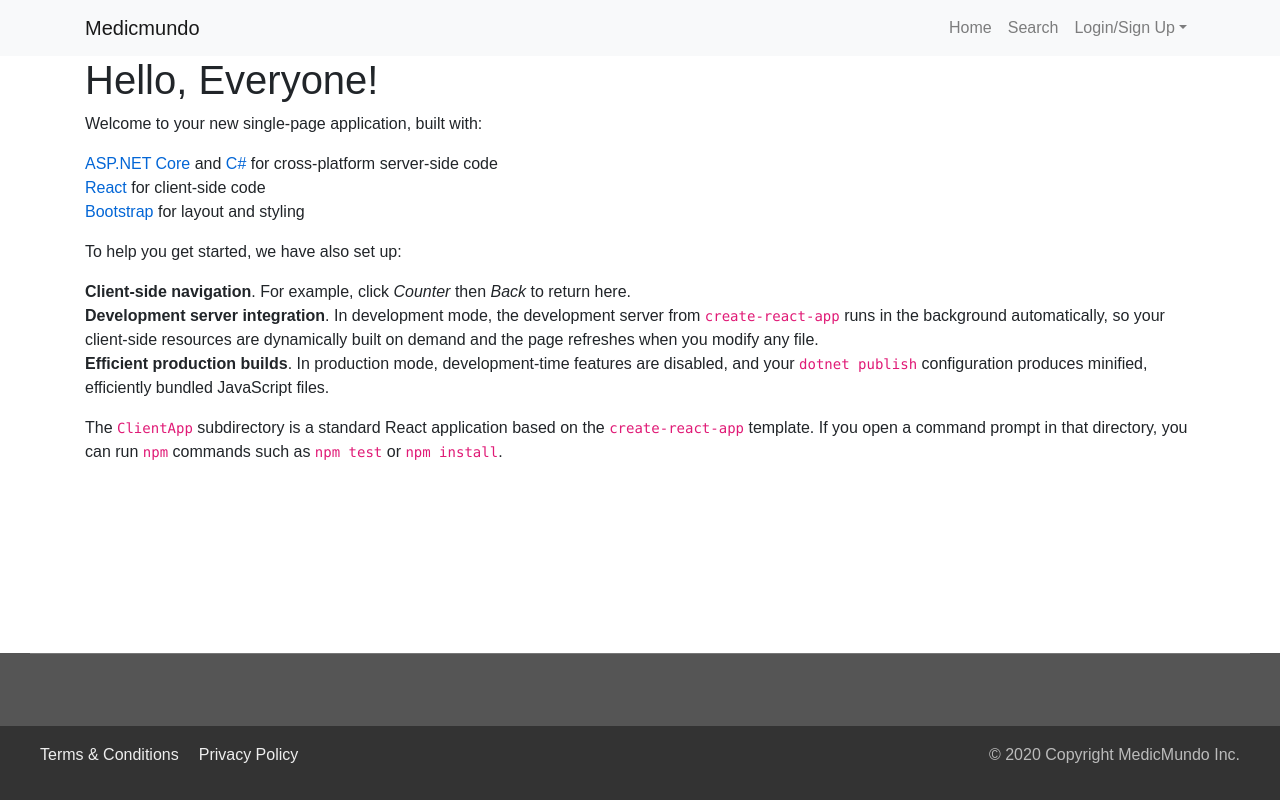
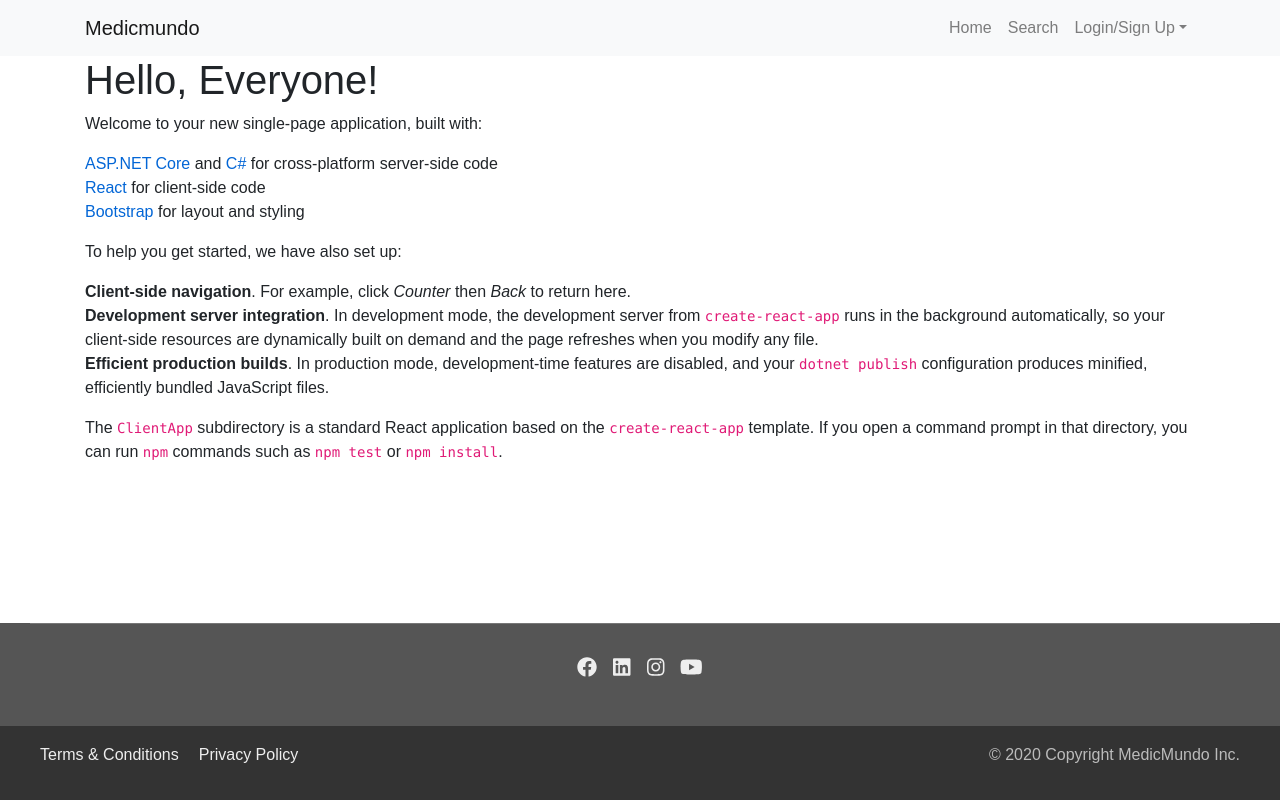
Before and after one commit to DoctorFinder/DocFinder, a React (Create React App) app in the folder DocFinder/ClientApp/: page / in a window 1280 px wide. Built offline with nearby package versions, Linux system fonts and the light colour scheme.

Commit message:
Added social share footer menu template and it needs some styling

```diff
--- a/DocFinder/ClientApp/package.json
+++ b/DocFinder/ClientApp/package.json
@@ -3,17 +3,21 @@
   "version": "0.1.0",
   "private": true,
   "dependencies": {
+    "@fortawesome/fontawesome-svg-core": "^1.2.30",
+    "@fortawesome/free-brands-svg-icons": "^5.14.0",
+    "@fortawesome/free-solid-svg-icons": "^5.14.0",
+    "@fortawesome/react-fontawesome": "^0.1.11",
     "bootstrap": "^4.1.3",
     "jquery": "^3.4.1",
     "merge": "^1.2.1",
     "oidc-client": "^1.9.0",
     "react": "^16.8.0",
+    "react-bootstrap": "1.3.0",
     "react-dom": "^16.8.0",
     "react-router-bootstrap": "^0.25.0",
     "react-router-dom": "^5.1.2",
     "react-scripts": "^3.4.1",
     "reactstrap": "^8.4.1",
-    "react-bootstrap": "1.3.0",
     "rimraf": "^2.6.2"
   },
   "devDependencies": {
--- a/DocFinder/ClientApp/src/Styles/Footer.css
+++ b/DocFinder/ClientApp/src/Styles/Footer.css
@@ -38,18 +38,18 @@
     padding-bottom: 0.625rem;
 }
 
-.ft-social {
+.zz-socialist {
     padding: 0 1.875rem 1.25rem;
 }
 
-.ft-social-list {
+.zz-socialist-list {
     display: flex;
     justify-content: center;
     border-top: 1px #777 solid;
     padding-top: 1.25rem;
 }
 
-.ft-social-list li {
+.zz-socialist-list li {
     margin: 0.5rem;
     font-size: 1.25rem;
 }
--- a/DocFinder/ClientApp/src/components/Footer.js
+++ b/DocFinder/ClientApp/src/components/Footer.js
@@ -1,4 +1,7 @@
 import React from 'react';
+import { FontAwesomeIcon } from '@fortawesome/react-fontawesome'
+import { faCoffee } from '@fortawesome/free-solid-svg-icons';
+import { faFacebook, faYoutube, faLinkedin, faInstagram } from "@fortawesome/free-brands-svg-icons";
 import '../Styles/Footer.css';
 
 
@@ -6,14 +9,12 @@
 
     return (
         <footer>
-            <section className="ft-social">
-                <ul className="ft-social-list">
-                    <li><a href="#"><i className="fab fa-facebook"></i></a></li>
-                    <li><a href="#"><i className="fab fa-twitter"></i></a></li>
-                    <li><a href="#"><i className="fab fa-instagram"></i></a></li>
-                    <li><a href="#"><i className="fab fa-github"></i></a></li>
-                    <li><a href="#"><i className="fab fa-linkedin"></i></a></li>
-                    <li><a href="#"><i className="fab fa-youtube"></i></a></li>
+            <section className="zz-socialist">
+                <ul className="zz-socialist-list">
+                    <li><a href="#"><FontAwesomeIcon icon={faFacebook} /></a></li>
+                    <li><a href="#"><FontAwesomeIcon icon={faLinkedin} /></a></li>
+                    <li><a href="#"><FontAwesomeIcon icon={faInstagram} /></a></li>
+                    <li><a href="#"><FontAwesomeIcon icon={faYoutube} /></a></li>
                 </ul>
             </section>
             <section className="ft-legal">
--- a/DocFinder/ClientApp/src/components/Home.js
+++ b/DocFinder/ClientApp/src/components/Home.js
@@ -5,7 +5,7 @@
 
   render () {
     return (
-      <div>
+        <div>
         <h1>Hello, Everyone!</h1>
         <p>Welcome to your new single-page application, built with:</p>
         <ul>
```
Also changed, not shown: 1 other file (tests, documents, lock files or other folders).
